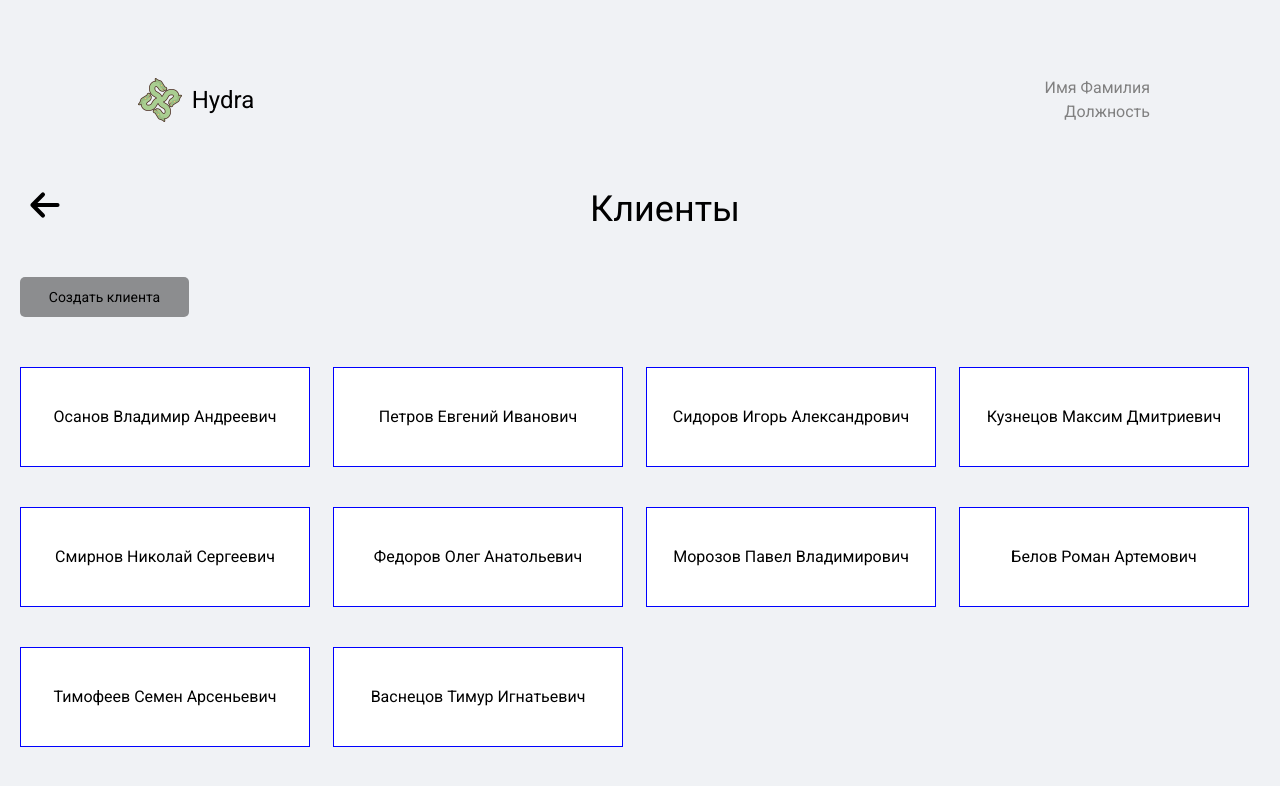
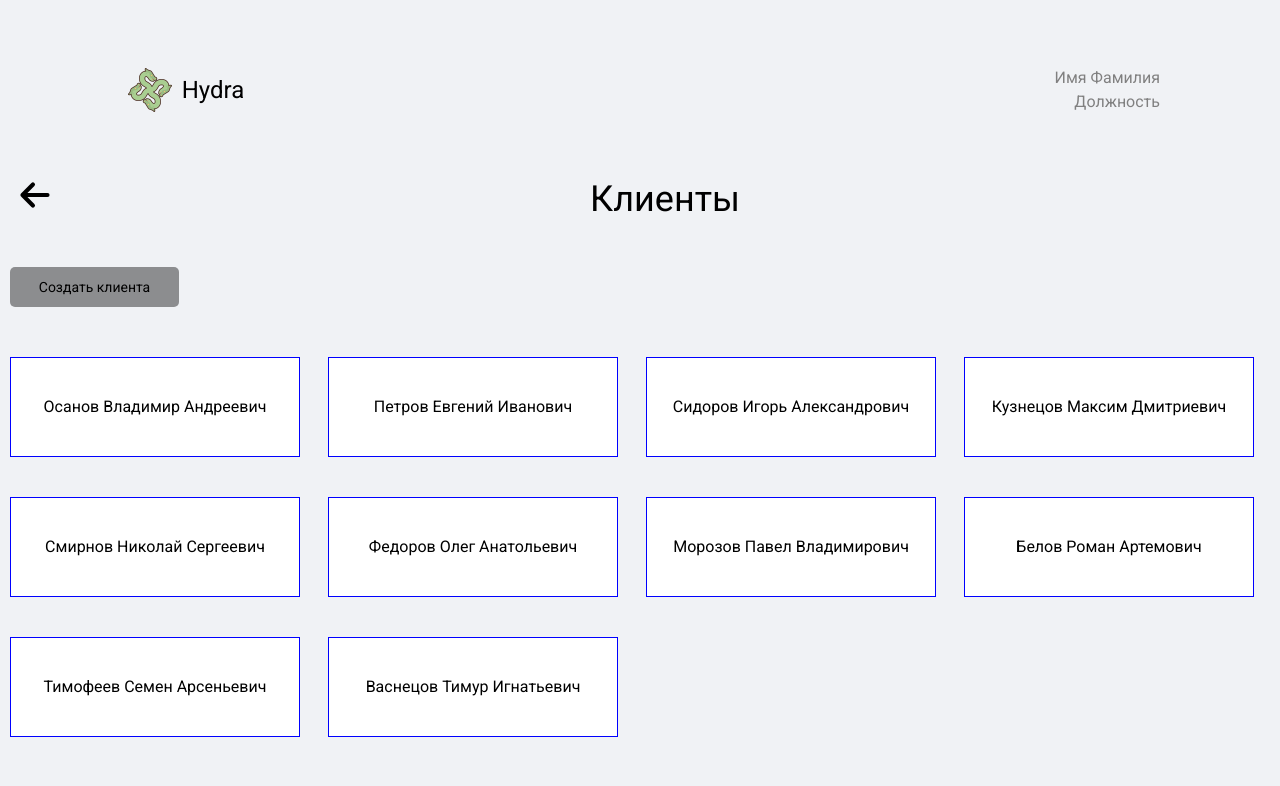
Before and after one commit to mar1k163/Hydra-Project, a React (Vite) app in the folder front/: page /dashboard in a window 1280 px wide. Shown: the top 786 px of the page. Built offline with nearby package versions, Linux system fonts and the light colour scheme.

Commit message:
layout fix

```diff
--- a/front/src/app/providers/routerProvider/ui/routerProvider.tsx
+++ b/front/src/app/providers/routerProvider/ui/routerProvider.tsx
@@ -1,6 +1,7 @@
 import { Suspense } from "react";
 import { Route, Routes } from "react-router-dom";
 import { RoutesConfig } from "shared/config/routerConfig/routerConfig";
+import { Layout } from "shared/ui/Layout/Layout";
 import { PageLoader } from "widgets/PageLoader/PageLoader";
 export const AppRouter = () => (
     <Suspense fallback={""}>
@@ -11,7 +12,7 @@ export const AppRouter = () => (
                     path={path}
                     element={
                         <Suspense fallback={<PageLoader />}>
-                            <div className="wrapper">{element}</div>
+                            <Layout>{element}</Layout>
                         </Suspense>
                     }
                 />
--- a/front/src/app/styles/index.scss
+++ b/front/src/app/styles/index.scss
@@ -10,10 +10,6 @@ body {
     min-height: 100vh;
 }
 .content {
-    display: flex;
-    flex-direction: column;
     height: 100%;
-    padding: 20px;
     width: 100%;
-    margin: 0 auto;
 }
--- a/front/src/pages/SigninPage/ui/SigninPage.tsx
+++ b/front/src/pages/SigninPage/ui/SigninPage.tsx
@@ -2,9 +2,9 @@ import { AuthByLoginForm } from "features/AuthByLogin";
 
 export const SigninPage = () => {
     return (
-        <div>
+        <>
             <AuthByLoginForm />
-        </div>
+        </>
     );
 };
 export default SigninPage;
--- /dev/null
+++ b/front/src/shared/ui/Layout/Layout.module.scss
@@ -0,0 +1,8 @@
+.content_wrapper {
+    flex-grow: 1;
+    padding: 10px;
+    overflow: auto;
+    margin: 0 auto;
+    max-width: 1440px;
+    width: 100%;
+}
--- /dev/null
+++ b/front/src/shared/ui/Layout/Layout.tsx
@@ -0,0 +1,14 @@
+import { type ReactNode } from "react";
+import styles from "./Layout.module.scss";
+interface LayoutProps {
+    children: ReactNode;
+}
+
+export const Layout = (props: LayoutProps) => {
+    const { children } = props;
+    return (
+        <>
+            <section className={styles.content_wrapper}>{children}</section>
+        </>
+    );
+};
```
